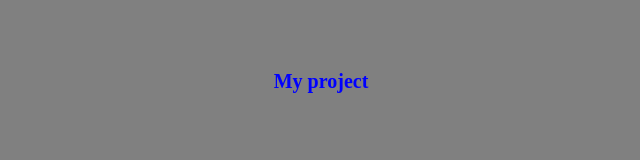
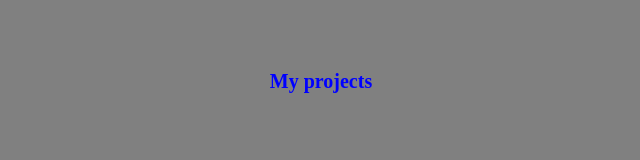
Before and after one commit to Remsea/Hello, a plain HTML site: page index.html in a window 1280 px wide. Shown: the full height of the page, 327-967 px from the left. Drawn offline with Linux system fonts and the light colour scheme.

Commit message:
correction title

```diff
--- a/index.html
+++ b/index.html
@@ -27,6 +27,6 @@
 	</head>
 
 	<body>
-		<p>My project</p>
+		<p>My projects</p>
 	</body>
 </html>
```
